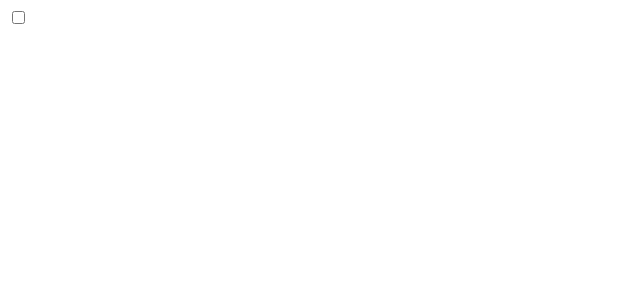
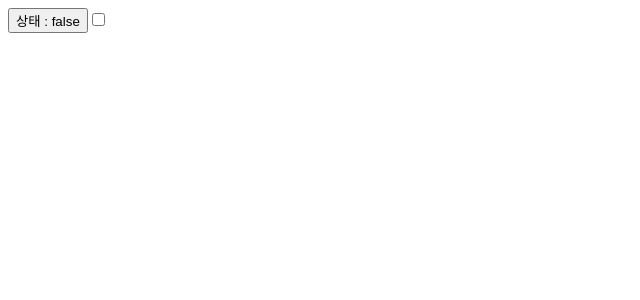
Before and after one commit to dev-hobin/dive-to-ui, a Next.js app: page / in a window 1280 px wide. Shown: the top 300 px of the page, without its empty margins (0-640 px from the left). Built offline with nearby package versions, Linux system fonts and the light colour scheme.

Commit message:
feat: 체크 상태 관리 기능 구현 및 폴더 구조 변경

```diff
--- a/src/app/page.tsx
+++ b/src/app/page.tsx
@@ -1,4 +1,4 @@
-import { Checkbox } from '@/component/checkbox/checkbox'
+import { Checkbox } from '@/components/checkbox/checkbox'
 
 export default function Home() {
   return (
--- a/src/component/checkbox/checkbox.tsx
+++ b/src/components/checkbox/checkbox.tsx
@@ -1,14 +1,17 @@
 'use client'
 
-import { InputHTMLAttributes, forwardRef } from 'react'
+import { InputHTMLAttributes, forwardRef, useState } from 'react'
 import { Checkbox as DiveCheckbox } from '@/ui/checkbox'
 
 type CheckboxProps = InputHTMLAttributes<HTMLInputElement>
 export const Checkbox = forwardRef<HTMLInputElement, CheckboxProps>((props, ref) => {
+  const [checked, setChecked] = useState<boolean>(false)
+
   return (
-    <DiveCheckbox asChild>
-      <input type="checkbox" {...props} ref={ref} />
-    </DiveCheckbox>
+    <>
+      <button onClick={() => setChecked(!checked)}>상태 : {String(checked)}</button>
+      <DiveCheckbox checked={checked} />
+    </>
   )
 })
 
--- a/src/core/dive.tsx
+++ b/src/core/dive.tsx
@@ -2,9 +2,9 @@ import React from 'react'
 import {
   AsChildForwardRefExoticComponent,
   forwardRefWithAsChild,
-} from './utils/forward-ref-with-as-child'
-import { composeRefs } from './utils/compose-refs'
-import { mergeProps } from './utils/merge-props'
+} from '../utils/forward-ref-with-as-child'
+import { composeRefs } from '../utils/compose-refs'
+import { mergeProps } from '../utils/merge-props'
 
 type Divers = { [E in (typeof NODES)[number]]: AsChildForwardRefExoticComponent<E> }
 
--- a/src/machine/checkbox/checkbox.machine.ts
+++ b/src/machines/checkbox/checkbox.machine.ts
@@ -1,13 +1,36 @@
-import { assign, createMachine, not } from 'xstate'
+import { and, assign, createMachine, not } from 'xstate'
 
 export const machine = createMachine(
   {
     id: 'Checkbox',
-    initial: 'idle',
+    initial: 'unchecked',
     states: {
-      idle: {},
+      checked: {
+        on: {
+          CHECK: {
+            target: 'unchecked',
+            guard: and([not('isIndeterminate'), not('isDisabled')]),
+          },
+        },
+      },
+      unchecked: {
+        on: {
+          CHECK: {
+            target: 'checked',
+            guard: and([not('isIndeterminate'), not('isDisabled')]),
+          },
+        },
+      },
     },
     on: {
+      SET_CHECKED: {
+        target: '.checked',
+        guard: and([not('isIndeterminate'), not('isDisabled')]),
+      },
+      SET_UNCHECKED: {
+        target: '.unchecked',
+        guard: and([not('isIndeterminate'), not('isDisabled')]),
+      },
       SET_HOVERED: {
         actions: 'setIsHovered',
       },
@@ -40,6 +63,9 @@ export const machine = createMachine(
         value: string | number | readonly string[]
       },
       events: {} as
+        | { type: 'CHECK' }
+        | { type: 'SET_CHECKED' }
+        | { type: 'SET_UNCHECKED' }
         | { type: 'SET_HOVERED'; value: boolean }
         | { type: 'SET_ACTIVE'; value: boolean }
         | { type: 'SET_FOCUSED'; value: boolean }
@@ -97,5 +123,11 @@ export const machine = createMachine(
         }
       }),
     },
+    guards: {
+      isDisabled: ({ context }) => context.isDisabled,
+      isIndeterminate: ({ context }) => {
+        return context.isIndeterminate
+      },
+    },
   },
 )
--- a/src/ui/checkbox/checkbox.tsx
+++ b/src/ui/checkbox/checkbox.tsx
@@ -1,9 +1,10 @@
-import { useEffect } from 'react'
+import { useEffect, useMemo, useRef } from 'react'
 import { useActor } from '@xstate/react'
-import { forwardRefWithAsChild } from '@/core/utils/forward-ref-with-as-child'
+import { forwardRefWithAsChild } from '@/utils/forward-ref-with-as-child'
 import { Dive } from '@/core/dive'
-import { machine } from '@/machine/checkbox'
-import { dataAttr } from '@/core/utils/attrs'
+import { machine } from '@/machines/checkbox'
+import { dataAttr } from '@/utils/attrs'
+import { composeRefs } from '@/utils/compose-refs'
 
 export const Checkbox = forwardRefWithAsChild<'input'>((props, ref) => {
   const [state, send] = useActor(machine, {
@@ -15,27 +16,70 @@ export const Checkbox = forwardRefWithAsChild<'input'>((props, ref) => {
     },
   })
 
+  const isControlled = props.checked !== undefined
+
+  const inputRef = useRef<HTMLInputElement | null>(null)
+  const composedRef = useMemo(() => composeRefs(ref, (node) => (inputRef.current = node)), [ref])
+
   const { context } = state
-
+  const isChecked = state.value === 'checked' ? true : false
   const isFocused = context.isFocused
   const isHovered = context.isHovered
   const isActive = context.isActive
-
   const isDisabled = context.isDisabled
   const isRequired = context.isRequired
+  const isIndeterminate = context.isIndeterminate
+  const name = context.name
 
+  /**
+   * 체크 상태를 컴포넌트 밖에서 관리할 경우 checkbox 상태머신의 체크 상태 싱크를 맞춰주는 이팩트
+   */
   useEffect(() => {
-    send({ type: 'SET_DISABLED', value: props.disabled ?? false })
+    if (props.checked === undefined) return
+
+    if (props.checked) {
+      send({ type: 'SET_CHECKED' })
+    } else {
+      send({ type: 'SET_UNCHECKED' })
+    }
+  }, [send, props.checked])
+
+  /**
+   * 컴포넌트 밖에서 관리하는 속성들과 상태머신의 싱크를 맞춰주는 이팩트
+   */
+  useEffect(() => {
+    send({ type: 'SET_DISABLED', value: !!props.disabled })
   }, [send, props.disabled])
 
   useEffect(() => {
-    send({ type: 'SET_REQUIRED', value: props.required ?? false })
+    send({ type: 'SET_REQUIRED', value: !!props.required })
   }, [send, props.required])
+
+  /**
+   * 체크 상태를 컴포넌트 밖에서 관리할 경우 체크 상태 변경에 따라 인풋 onChange 이벤트를 발생시켜주는 이팩트
+   */
+  useEffect(() => {
+    if (props.checked === undefined) return
+    if (!inputRef.current) return
+
+    const input = inputRef.current
+    const inputProto = window.HTMLInputElement.prototype
+    const descriptor = Object.getOwnPropertyDescriptor(inputProto, 'checked') as PropertyDescriptor
+    const setChecked = descriptor.set
+
+    if (setChecked) {
+      const event = new Event('click', { bubbles: true })
+      input.indeterminate = isIndeterminate
+      setChecked.call(input, isIndeterminate ? false : props.checked)
+      input.dispatchEvent(event)
+    }
+  }, [isIndeterminate, props.checked])
 
   return (
     <Dive.input
       {...props}
-      ref={ref}
+      type="checkbox"
+      ref={composedRef}
       onFocus={() => send({ type: 'SET_FOCUSED', value: true })}
       onBlur={() => send({ type: 'SET_FOCUSED', value: false })}
       onPointerEnter={() => send({ type: 'SET_HOVERED', value: true })}
@@ -44,10 +88,18 @@ export const Checkbox = forwardRefWithAsChild<'input'>((props, ref) => {
       onPointerUp={() => send({ type: 'SET_ACTIVE', value: false })}
       disabled={isDisabled}
       required={isRequired}
+      name={name}
+      checked={!isControlled ? isChecked : undefined}
+      defaultChecked={isControlled ? isChecked : undefined}
+      onChange={(ev) => {
+        console.log(ev.target.checked)
+        send({ type: 'CHECK' })
+      }}
       data-dive-focused={dataAttr(isFocused)}
       data-dive-hovered={dataAttr(isHovered)}
       data-dive-active={dataAttr(isActive)}
       data-dive-disabled={dataAttr(isDisabled)}
+      data-dive-state={isIndeterminate ? 'indeterminate' : isChecked ? 'checked' : 'unchecked'}
     />
   )
 })
```
Also changed, not shown: src/machines/checkbox/index.ts (renamed from src/machine/checkbox/index.ts), src/utils/attrs.ts (renamed from src/core/utils/attrs.ts), src/utils/compose-refs.ts (renamed from src/core/utils/compose-refs.ts), src/utils/forward-ref-with-as-child.ts (renamed from src/core/utils/forward-ref-with-as-child.ts), src/utils/merge-props.ts (renamed from src/core/utils/merge-props.ts).
